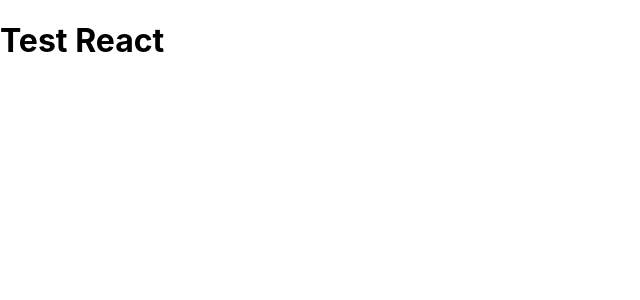
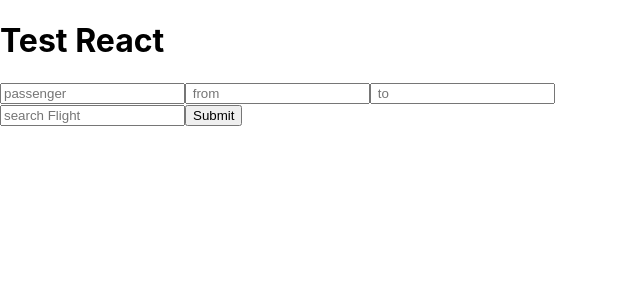
Before and after one commit to Forcebe/airlines_ga, a React (Create React App) app in the folder airlines-client/: page /flight in a window 1280 px wide. Shown: the top 300 px of the page, without its empty margins (0-640 px from the left). Built offline with nearby package versions, Linux system fonts and the light colour scheme.

Commit message:
poor flight page

```diff
--- a/airlines-client/src/components/App.js
+++ b/airlines-client/src/components/App.js
@@ -1,10 +1,10 @@
-
+import Flight from './Flight'
 
 function App() {
   return (
     <div className="App">
         <h1> Test React </h1>
-
+        <Flight />
     </div>
   );
 }
--- /dev/null
+++ b/airlines-client/src/components/Flight.js
@@ -0,0 +1,76 @@
+import React, { Component,Fragment } from 'react'
+
+class Flight extends Component {
+    constructor(){
+        super();
+        this.state ={
+            showELement: false,
+            flight_number: '',
+            passenger: 0,
+            from: '',
+            to: ''
+        }
+        this._handleSubmit = this._handleSubmit.bind(this)
+        this._handleSearchInput = this._handleSearchInput.bind(this)
+        this._handlePassengerInput = this._handlePassengerInput.bind(this)
+        this._handleFromInput = this._handleFromInput.bind(this)
+        this._handleToInput = this._handleToInput.bind(this)
+
+    }
+
+    _handleSearchInput(event){
+        event.preventDefault();
+        this.setState({flight_number: event.target.value})
+    }
+
+    _handlePassengerInput(event){
+        event.preventDefault();
+        this.setState({passenger: event.target.value})
+    }
+
+    _handleFromInput(event){
+        event.preventDefault();
+        this.setState({from: event.target.value})
+    }
+
+    _handleToInput(event){
+        event.preventDefault();
+        this.setState({to: event.target.value})
+    }
+
+    _handleSubmit( event ){
+        event.preventDefault();
+        this.setState({showELement: true})
+        console.log(event.target.value);
+    }
+
+    render (){
+        return (
+            <Fragment>
+                <form onSubmit={ this._handleSubmit }>
+                    <div>
+                       <input type="search" placeholder="passenger"
+                           onChange={this._handlePassengerInput}></input>
+                       <input type="search" placeholder=" from "
+                           onChange={this._handleFromInput}></input>
+                       <input type="search" placeholder=" to "
+                           onChange={this._handleToInput}></input>
+                    </div>
+                    <div>
+                       <input type="search" placeholder="search Flight" onChange={this._handleSearchInput}></input>
+                       <input type="submit" ></input>
+                    </div>
+                </form>
+                    { this.state.showELement?(
+
+                            <h3> {this.state.flight_number} form {this.state.from} to {this.state.to}  </h3>
+                        ):null
+                    }
+            </Fragment>
+        )
+    }
+
+
+}
+
+export default Flight
```
